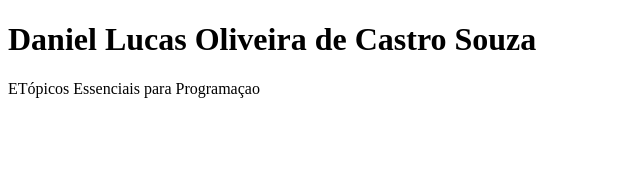
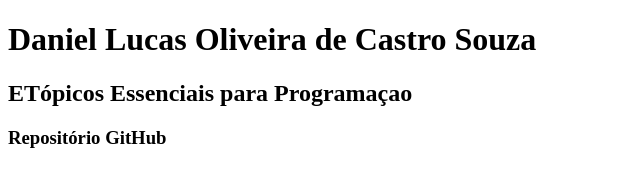
Before and after one commit to Proooxz/disciplinatep, a plain HTML site: page index.html in a window 1280 px wide. Shown: the whole page, without its empty margins (0-640 px from the left). Drawn offline with Linux system fonts and the light colour scheme.

Commit message:
Add files via upload

```diff
--- a/index.html
+++ b/index.html
@@ -7,6 +7,7 @@
 </head>
 <body>
     <h1>Daniel Lucas Oliveira de Castro Souza</h1>
-    <p>ETópicos Essenciais para Programaçao</p>
+    <h2>ETópicos Essenciais para Programaçao</h2>
+    <h3>Repositório GitHub</h3>
 </body>
 </html>
```
